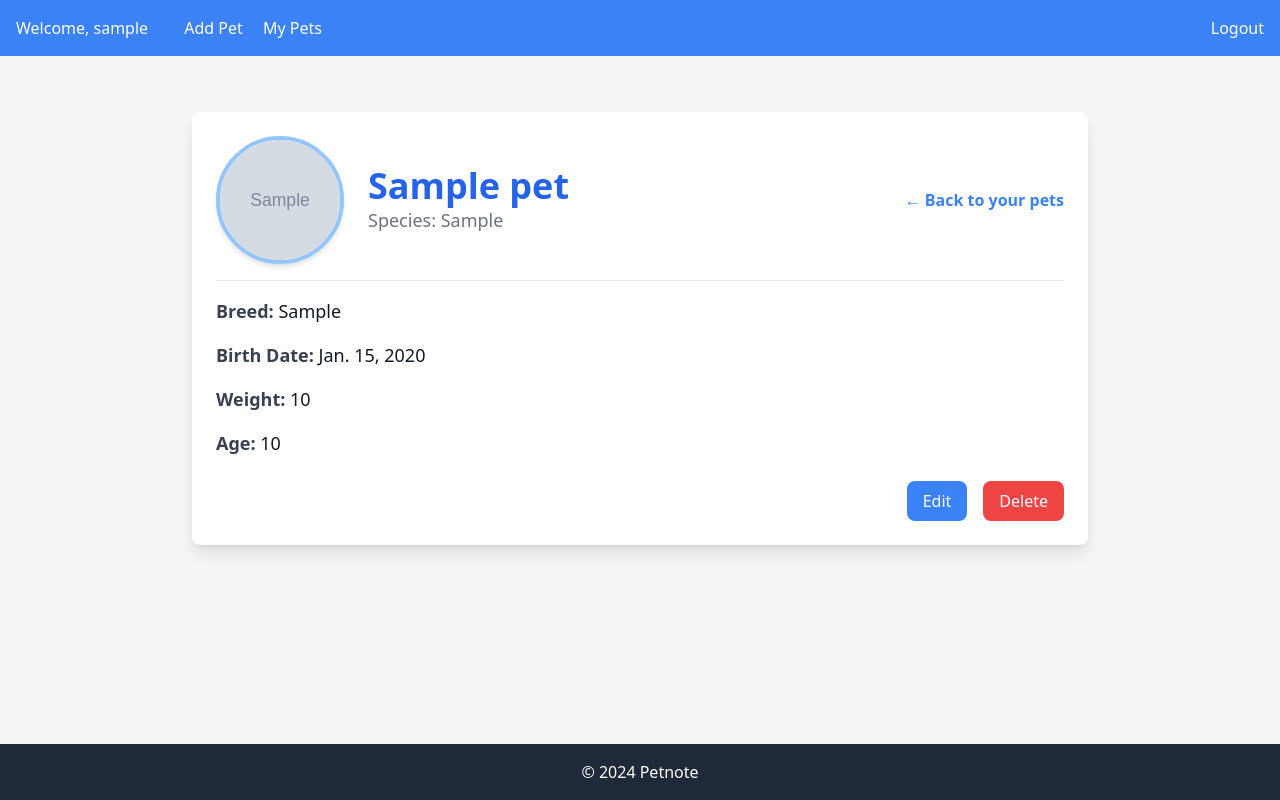
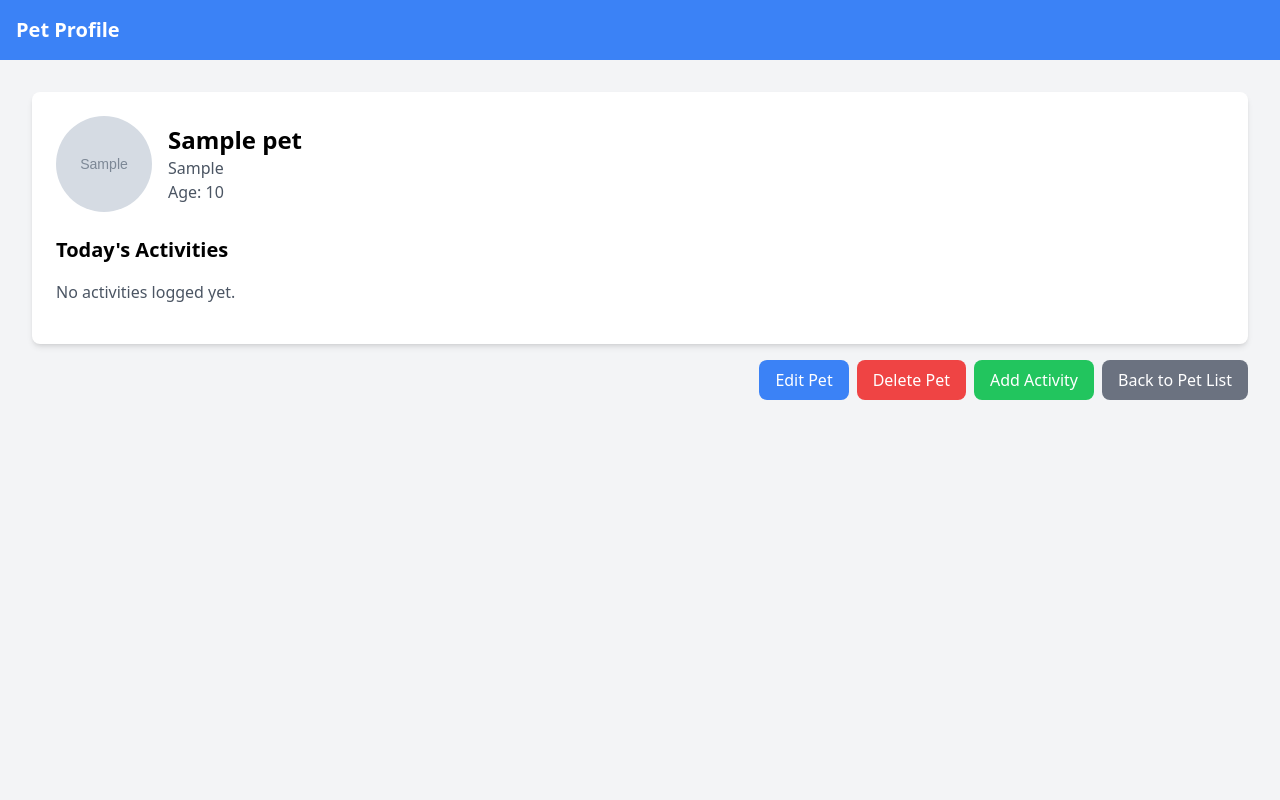
Before and after one commit to SamTheSoftwareEngineer/Petnote, a Django app: page /pets/1/ in a window 1280 px wide. Run offline with Django 5.2, Linux system fonts and the light colour scheme; a user stored in the database is signed in; tables that the repository leaves empty hold one stand-in row (values such as "Sample post"); grey boxes marked "Sample" are stand-in pictures; parts of the project's set-up code (start-up, migrations or seed data) failed here and were passed over; some libraries are stand-ins or nearby versions.

Commit message:
Edited pet detail page

```diff
--- a/pets/templates/pets/pet_detail.html
+++ b/pets/templates/pets/pet_detail.html
@@ -1,42 +1,77 @@
-{% extends 'base.html' %}
+{% block content %}
+<!DOCTYPE html>
+<html lang="en">
+<head>
+    <meta charset="UTF-8">
+    <meta name="viewport" content="width=device-width, initial-scale=1.0">
+    <title>{{ pet.name }}'s Profile</title>
+    <script src="https://cdn.tailwindcss.com"></script>
+</head>
+<body class="bg-gray-100">
+    <nav class="bg-blue-500 p-4 text-white">
+        <a href="#" class="font-bold text-xl">Pet Profile</a>
+    </nav>
 
-{% block content %}
-<div class="max-w-4xl mx-auto p-6 bg-white shadow-lg rounded-lg mt-10">
-    <div class="flex items-center justify-between border-b pb-4 mb-4">
-        <div class="flex items-center">
+    <div class="container mx-auto p-8">
+        <div class="bg-white rounded-lg shadow-md p-6">
+            <!-- Pet Information -->
+            <div class="flex items-center mb-6">
                 {% if pet.photo %}
-            <img src="{{ pet.photo.url }}" alt="{{ pet.name }}"
-                 class="w-32 h-32 object-cover rounded-full border-4 border-blue-300 shadow-md">
+                    <img src="{{ pet.photo.url }}" alt="{{ pet.name }}'s Profile" class="w-24 h-24 rounded-full mr-4 object-cover">
+                {% else %}
+                    <div class="w-24 h-24 rounded-full bg-gray-300 mr-4 flex items-center justify-center">
+                        <span class="text-gray-500">No Photo</span>
+                    </div>
                 {% endif %}
-            <div class="ml-6">
-                <h1 class="text-4xl font-bold text-blue-600">{{ pet.name }}</h1>
-                <p class="text-lg text-gray-500">Species: {{ pet.species }}</p>
+                <div>
+                    <h2 class="text-2xl font-bold">{{ pet.name }}</h2>
+                    <p class="text-gray-600">{{ pet.breed }}</p>
+                    <p class="text-gray-600">Age: {{ pet.age }}</p>
                 </div>
             </div>
-        <a href="{% url 'pet_list' %}" class="text-blue-500 hover:text-blue-700 font-semibold">
-            &larr; Back to your pets
-        </a>
+
+            <!-- Activities Section -->
+            <h3 class="text-xl font-semibold mb-4">Today's Activities</h3>
+            <div class="mb-4">
+                {% if activities %}
+                    <ul>
+                        {% for activity in activities %}
+                        <li class="border-b py-2">
+                            <strong>{{ activity.name }}</strong><br>
+                            <span class="text-sm text-gray-600">{{ activity.description }}</span><br>
+                            <span class="text-sm text-gray-500">Completed: {{ activity.is_completed|yesno:"Yes,No" }}</span><br>
+                            <span class="text-sm text-gray-500">Date: {{ activity.date_completed }}</span>
+                            <form method="POST" action="{% url 'delete_activity' activity.id %}" class="inline">
+                                {% csrf_token %}
+                                <button type="submit" class="text-red-500 hover:text-red-700 text-sm" onclick="return confirm('Are you sure you want to delete this activity?');">Delete</button>
+                              </form>
+                              <a href="{% url 'edit_activity' activity.id %}"
+                              class="text-blue-500 hover:underline text-sm">Edit</a>
+                        </li>
+                        {% endfor %}
+                    </ul>
+                {% else %}
+                    <p class="text-gray-600">No activities logged yet.</p>
+                {% endif %}
+            </div>
         </div>
 
-    <!-- Pet Details -->
-    <div class="space-y-4">
-        <p class="text-lg"><strong class="text-gray-700">Breed:</strong> {{ pet.breed }}</p>
-        <p class="text-lg"><strong class="text-gray-700">Birth Date:</strong> {{ pet.birth_date }}</p>
-        <p class="text-lg"><strong class="text-gray-700">Weight:</strong> {{ pet.weight }}</p>
-        <p class="text-lg"><strong class="text-gray-700">Age:</strong> {{ pet.age }}</p>
-
-    </div>
-
-    <!-- Action Buttons -->
-    <div class="mt-6 flex justify-end space-x-4">
-        <a href="{% url 'edit_pet' pet.id %}"
-           class="bg-blue-500 text-white px-4 py-2 rounded-lg hover:bg-blue-600 transition">
-            Edit
+        <!-- Buttons Section -->
+        <div class="flex justify-end mt-4">
+            <a href="{% url 'edit_pet' pet.id %}" class="bg-blue-500 text-white px-4 py-2 rounded-lg hover:bg-blue-600 transition mr-2">
+                Edit Pet
             </a>
-        <a href="{% url 'delete_pet' pet.id %}"
-           class="bg-red-500 text-white px-4 py-2 rounded-lg hover:bg-red-600 transition">
-            Delete
+            <a href="{% url 'delete_pet' pet.id %}" class="bg-red-500 text-white px-4 py-2 rounded-lg hover:bg-red-600 transition">
+                Delete Pet
+            </a>
+            <a href="{% url 'add_activity' pet.id %}" class="bg-green-500 text-white px-4 py-2 rounded-lg hover:bg-green-600 transition ml-2">
+                Add Activity
+            </a>
+            <a href="{% url 'pet_list' %}" class="bg-gray-500 text-white px-4 py-2 rounded-lg hover:bg-gray-600 transition ml-2">
+                Back to Pet List
             </a>
         </div>
     </div>
+</body>
+</html>
 {% endblock %}
```
Lines whose indentation alone changed are shown as unchanged.
